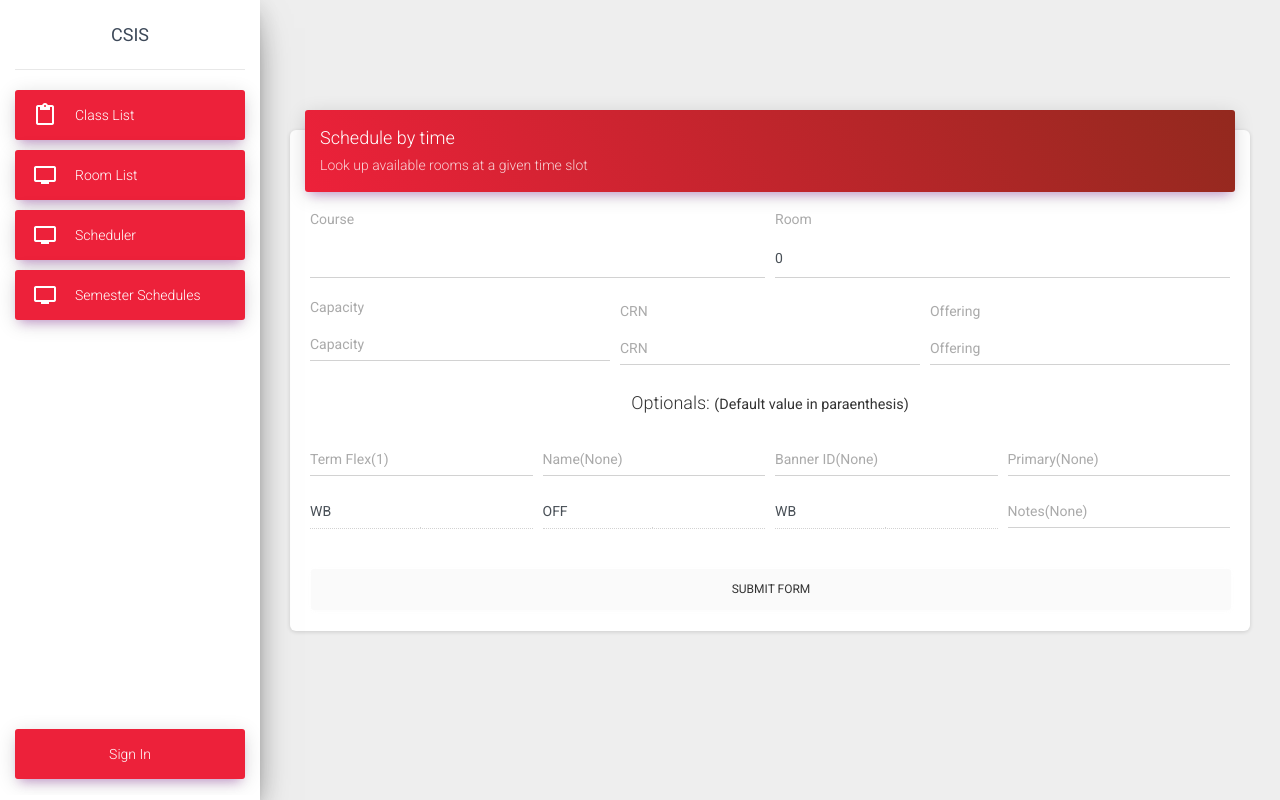
After one commit to brozzi24/CSIS-course-scheduler, a Django app: page /schedule/webSchedule in a window 1280 px wide. The commit adds this page. Run offline with Django 3.2, Linux system fonts and the light colour scheme; tables that the repository leaves empty hold one stand-in row (values such as "Sample post"); lists and menus that the app fills with data are empty; some libraries are stand-ins or nearby versions.

Commit message:
web schedule/ csv download
User is now able to schedule a WEB course. Also the user can now download the schedule in for of csv file.

```diff
--- a/rooms/models.py
+++ b/rooms/models.py
@@ -8,6 +8,7 @@ class Rooms(models.Model):
     CHOICES = (
         ('LAB','LAB'),
         ('LECTURE','LECTURE'),
+        ('WEB','WEB')
     )
 
     room_number = models.IntegerField(unique=True)
--- a/scheduledClass/urls.py
+++ b/scheduledClass/urls.py
@@ -6,7 +6,8 @@ urlpatterns = [
     path('',views.index, name='schedule'),
     path('roomSearch',views.roomSearch, name='roomSearch'),
     path('timeSearch', views.timeSearch, name='timeSearch'),
-    path('finalSchedule',views.finalSchedule, name='finalSchedule')
+    path('finalSchedule',views.finalSchedule, name='finalSchedule'),
+    path('webSchedule',views.webSchedule, name='webSchedule')
 
 
 
--- a/scheduledClass/views.py
+++ b/scheduledClass/views.py
@@ -33,9 +33,43 @@ def index(request):
         2000,2010,2015,2025,2030,2045,2050,
         2100,2110,2115,2125,2130,2145,2150
     ]
+    if request.method == 'POST' and request.POST['room'] == '0':
+        #get course and room
+        for course in classes:
+            if course.name == request.POST['classes']:
+                getCourse = course
+        for room in rooms:
+            if room.room_number == int(request.POST['room']):
+                getRoom = room
 
-    # Schedule course
-    if request.method == 'POST':
+
+        # get capacity, crn, and offering
+        capacity = request.POST['capacity']
+        crn = request.POST['crn']
+        offering = request.POST['offering']
+
+        # non-options WEB course info
+        building = 'WB'
+        campus = 'OFF'
+        delivery = 'WB'
+
+        # optional WEB course info
+        if request.POST['flex']:
+            flex = request.POST['flex']
+        else:
+            flex = 1
+        name = request.POST['name']
+        banner_id = request.POST['banner_id']
+        primary = request.POST['primary']
+        notes = request.POST['notes']
+
+        # create Scheduled object and save it
+        scheduled = Scheduled(course = getCourse, room=getRoom, start_time=0, end_time=0,flex=flex,crn=crn,monday='',tuesday = '', wednesday = '', thursday = '', friday='',offering=offering,banner_id=banner_id,primary=primary,building=building,campus=campus,delivery=delivery,notes=notes,capacity=capacity)
+        scheduled.save()
+        return HttpResponseRedirect('/schedule/')
+
+        # Schedule course
+    elif request.method == 'POST':
         # Get course and Room
         getCourse = request.POST['classes']
         setCourse = Classes.objects.filter(name__iexact=getCourse)
@@ -66,7 +100,7 @@ def index(request):
         if request.POST['building']:
             building = request.POST['building']
         else:
-            building = 8
+            building = '8'
         if request.POST['campus']:
             campus = request.POST['campus']
         else:
@@ -91,7 +125,7 @@ def index(request):
         notes = request.POST['notes']
 
         # Scheduled object
-        scheduled = Scheduled(course = setCourse[0], room=setRoom[0], start_time=start_time, end_time=end_time,flex=flex,crn=crn,monday=monday,tuesday = tuesday, wednesday = wednesday, thursday = thursday, friday=friday,offering=offering,banner_id=banner_id,primary=primary,building=building,campus=campus,delivery=delivery,notes=notes)
+        scheduled = Scheduled(course = setCourse[0], room=setRoom[0], start_time=start_time, end_time=end_time,flex=flex,crn=crn,monday=monday,tuesday = tuesday, wednesday = wednesday, thursday = thursday, friday=friday,offering=offering,banner_id=banner_id,primary=primary,building=building,campus=campus,delivery=delivery,notes=notes,capacity=0)
         scheduled.save()
 
         return HttpResponseRedirect('/schedule/')
@@ -242,3 +276,16 @@ def timeSearch(request):
         'goodRooms': goodRooms
     }
     return render(request,'schedule/timeSchedule.html',context)
+
+
+def webSchedule(request):
+    # Get user form information
+    classes = Classes.objects.all()
+
+    web = 'WEB'
+
+    context = {
+        'classes': classes,
+        'values': request.GET
+    }
+    return render(request,'schedule/webSchedule.html',context)
--- a/templates/base.html
+++ b/templates/base.html
@@ -21,6 +21,7 @@
 
   <script type="text/javascript" src="{% static 'js/jquery-1.10.2.min.js' %}"></script>
   <script type="text/javascript" src="{% static 'js/jquery.tablesorter.min.js' %}"></script>
+
 
 
 </head>
--- /dev/null
+++ b/templates/schedule/webSchedule.html
@@ -0,0 +1,116 @@
+{% extends 'base.html' %}
+
+{% block content %}
+<div class="main-panel">
+        <div class="content">
+          <div class="container-fluid">
+          <!-- START FORM -->
+          <div class="row">
+                <div class="col-md-12">
+                    <div class="card">
+                    <div class="card-header card-header-primary">
+                        <h4 class="card-title ">Schedule by time</h4>
+                        <p class="card-category">Look up available rooms at a given time slot </p>
+                    </div>
+                    <div class="card-body">
+                        <div class="search">
+                        <form action="{% url 'schedule' %}" method="POST">
+                                {% csrf_token %}
+                                <!-- Form Row 1 -->
+                                <div class="form-row">
+                                  <div class="col-md-6 mb-3">
+                                        <label class="">Course</label>
+                                        <select name="classes" class="form-control" required>
+                                            {% for class in classes%}
+                                                {% if class.name == values.classes %}
+                                                    <option name="class_name" value="{{ class.name }}" selected >{{ class.name }} </option>
+                                                {% endif %}
+                                            {% endfor %}
+                                        </select>
+
+                                  </div>
+                                  <div class="col-md-6 mb-3">
+                                        <label class="">Room</label>
+                                        <select name="room" class="form-control" required>
+                                            <option value="0" selected>0</option>
+
+                                        </select>
+                                  </div>
+                                </div>
+                                <!-- End Form Row 1 -->
+
+                                <!-- Start Form Row 3 -->
+                                <div class="form-row">
+
+                                    <div class="col-md-4 mb-4">
+                                            <label>Capacity</label>
+                                        <input type="number" name="capacity" placeholder="Capacity" class="form-control" required>
+                                    </div>
+                                    <div class="col-md-4 mb-4 mt-1">
+                                        <label for="">CRN</label>
+                                        <input type="text" name="crn" placeholder="CRN" class="form-control" required>
+                                    </div>
+                                    <div class="col-md-4 mb-4 mt-1">
+                                        <label for="">Offering</label>
+                                        <input type="text" name="offering" placeholder="Offering" class="form-control" required>
+                                    </div>
+                                </div>
+                                <!-- End Form Row 3 -->
+                                <!-- Start Form Row 4 -->
+                                <div class="form-row">
+                                    <div class="col-md-12 mb-3 d-inline text-center">
+                                        <h4>Optionals: <small>(Default value in paraenthesis) </small></h4>
+
+                                    </div>
+                                </div>
+                                <!-- End Form Row 4 -->
+                                <!-- Start Form Row 5 -->
+                                <div class="form-row">
+                                    <div class="col-md-3 mb-3">
+                                        <input type="text" name="flex" placeholder="Term Flex(1)" class="form-control" >
+                                    </div>
+                                    <div class="col-md-3 mb-3">
+                                        <input type="text" name="name" placeholder="Name(None)" class="form-control" >
+                                    </div>
+                                    <div class="col-md-3 mb-3">
+                                        <input type="text" name="banner_id" placeholder="Banner ID(None)" class="form-control" >
+                                    </div>
+                                    <div class="col-md-3 mb-3">
+                                        <input type="text" name="primary" placeholder="Primary(None)" class="form-control" >
+                                    </div>
+                                </div>
+                                <!-- End Form Row 5 -->
+                                <!-- Start Form Row 6 -->
+                                <div class="form-row">
+                                    <div class="col-md-3 mb-3">
+                                        <input type="text" name="building" value="WB" class="form-control" disabled >
+                                    </div>
+                                    <div class="col-md-3 mb-3">
+                                        <input type="text" name="campus" placeholder="Campus(M)" value="OFF" class="form-control" disabled >
+                                    </div>
+                                    <div class="col-md-3 mb-3">
+                                        <input type="text" name="delivery" value="WB" class="form-control" disabled>
+                                    </div>
+                                    <div class="col-md-3 mb-3">
+                                        <input type="text" name="notes" placeholder="Notes(None)" class="form-control" >
+                                    </div>
+                                </div>
+                                <!-- End Form Row 6 -->
+
+
+
+
+
+                            <button class="btn btn-secondary btn-block mt-4" type="submit">Submit form</button>
+                        </form>
+                        </div>
+                    </div>
+                    </div>
+                </div>
+                </div>
+                <!-- END FORM -->
+
+          </div>
+        </div>
+      </div>
+{% endblock %}
```
Also changed, not shown: scheduledClass/models.py (+6 -5 lines), static/js/schedule-download.js (added, +42 -0 lines), templates/schedule/finalSchedules.html (+79 -5 lines), templates/schedule/schedule.html (+38 -0 lines), rooms/migrations/0007_auto_20191010_2144.py (added), scheduledClass/migrations/0032_auto_20191010_2139.py (added), scheduledClass/migrations/0033_auto_20191010_2201.py (added), scheduledClass/migrations/0034_auto_20191011_1857.py (added), scheduledClass/migrations/0035_scheduled_capacity.py (added).
